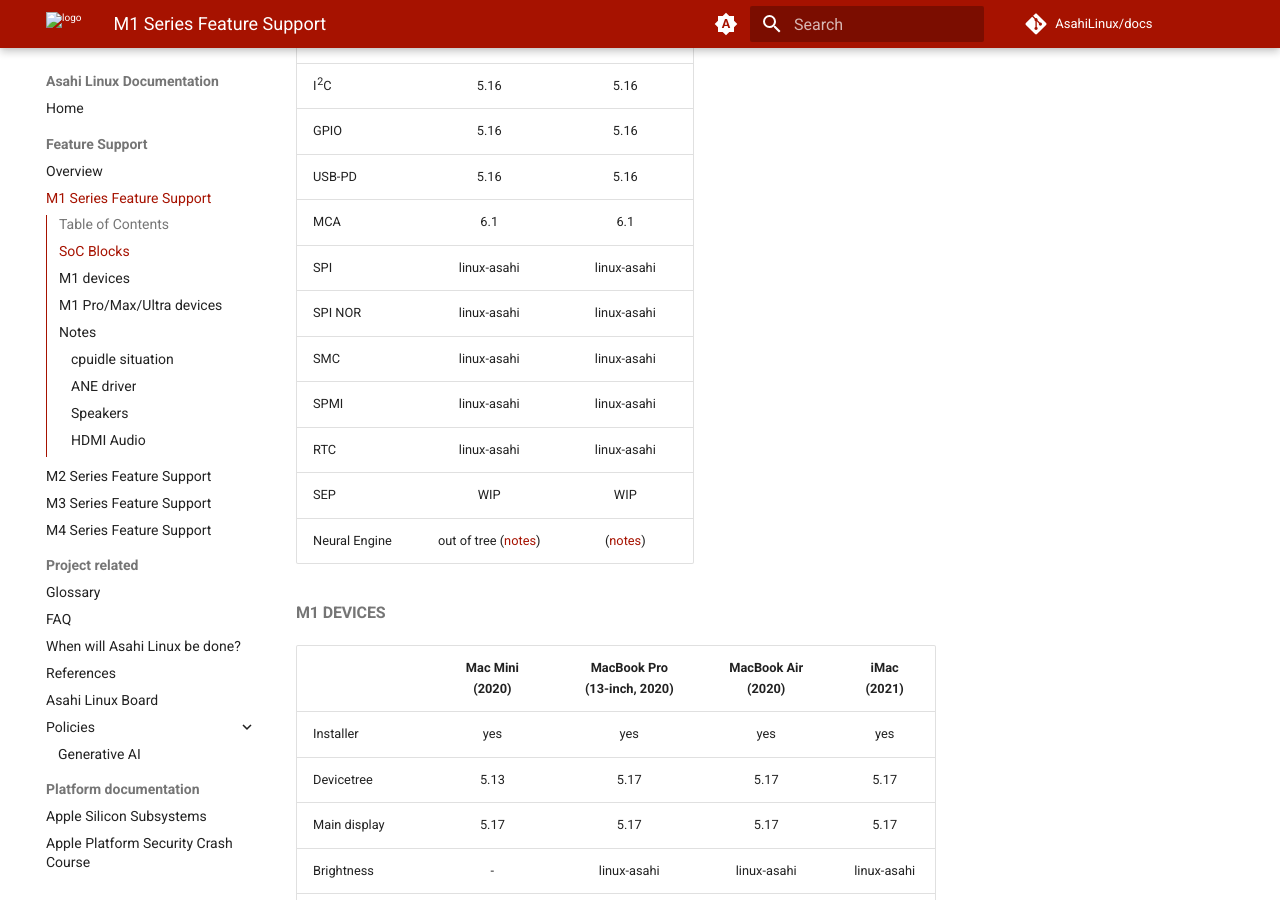
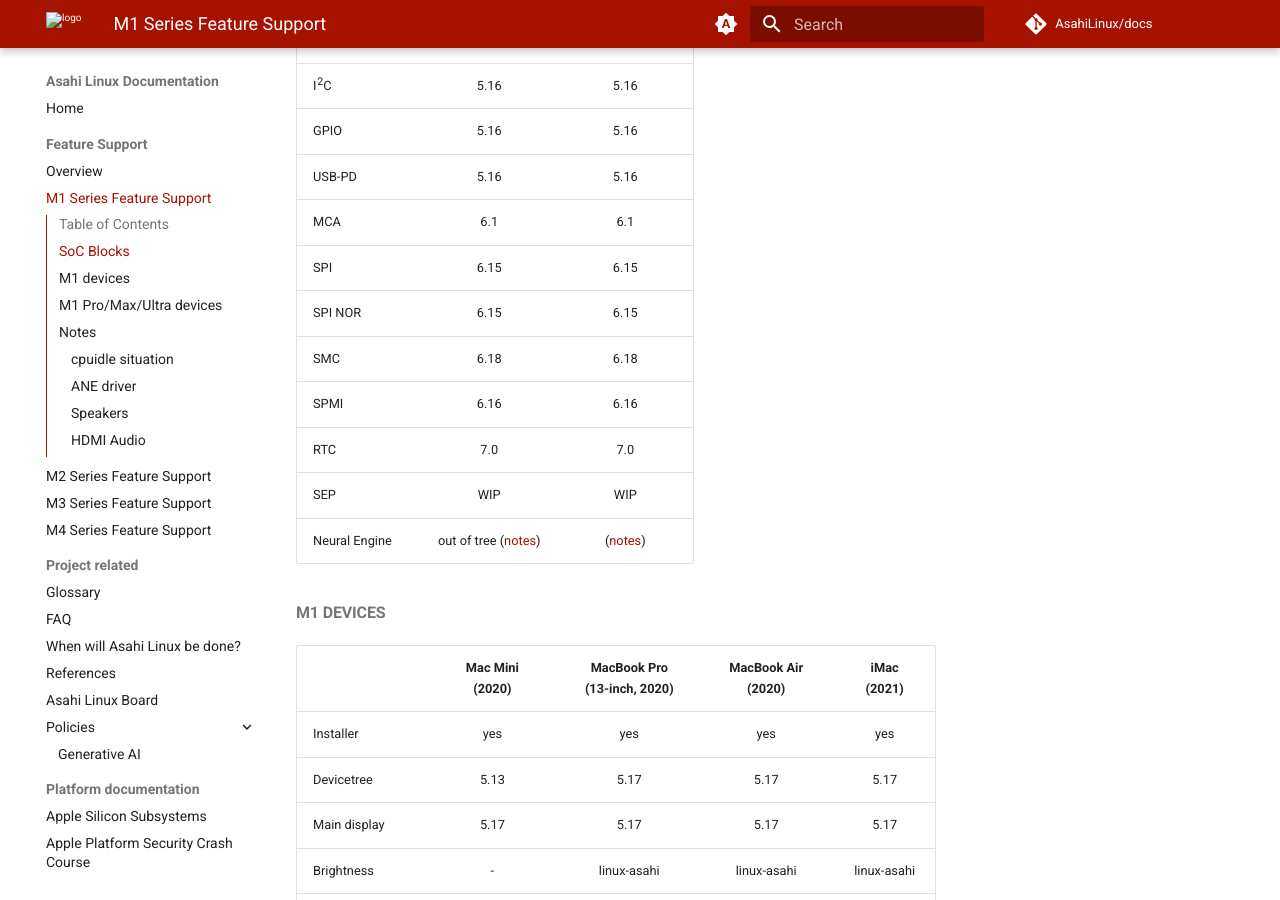
Before and after one commit to AsahiLinux/docs, an MkDocs documentation site: the page built from docs/platform/feature-support/m1.md, in a window 1280 px wide and 900 px high, scrolled down 1711 px. Built offline with MkDocs 1.6.1 and Material for MkDocs 9.7.7, drawn with Linux system fonts in a browser that asks for light colours; comment, search, counter and statistics services are not loaded; some of the changed text lies outside the part shown.

Commit message:
platform: feature-support: m1: Update some features
We haven't been going through and updating this as we've upstreamed stuff.
Update some SoC blocks and device-specific features with the latest info.

Signed-off-by: James Calligeros <jcalligeros99@gmail.com>

```diff
--- a/docs/platform/feature-support/m1.md
+++ b/docs/platform/feature-support/m1.md
@@ -25,8 +25,8 @@
 |                  | M1<br>(T8103)        | M1 Pro/Max/Ultra<br>(T600x) |
 |------------------|:--------------------:|:---------------------------:|
 | DCP              | linux-asahi          | linux-asahi                 |
-| USB2 (TB ports)  | linux-asahi          | linux-asahi                 |
-| USB3 (TB ports)  | linux-asahi          | linux-asahi                 |
+| USB2 (TB ports)  | 7.0                  | 7.0                         |
+| USB3 (TB ports)  | 7.0                  | 7.0                         |
 | Thunderbolt      | WIP                  | WIP                         |
 | DP Alt Mode      | WIP                  | WIP                         |
 | GPU              | linux-asahi          | linux-asahi                 |
@@ -48,11 +48,11 @@
 | GPIO             | 5.16                 | 5.16                        |
 | USB-PD           | 5.16                 | 5.16                        |
 | MCA              | 6.1                  | 6.1                         |
-| SPI              | linux-asahi          | linux-asahi                 |
-| SPI NOR          | linux-asahi          | linux-asahi                 |
-| SMC              | linux-asahi          | linux-asahi                 |
-| SPMI             | linux-asahi          | linux-asahi                 |
-| RTC              | linux-asahi          | linux-asahi                 |
+| SPI              | 6.15                 | 6.15                        |
+| SPI NOR          | 6.15                 | 6.15                        |
+| SMC              | 6.18                 | 6.18                        |
+| SPMI             | 6.16                 | 6.16                        |
+| RTC              | 7.0                  | 7.0                         |
 | SEP              | WIP                  | WIP                         |
 | Neural Engine    | out of tree ([notes](#ane-driver)) | ([notes](#ane-driver)) |
 
@@ -96,14 +96,14 @@
 | KB backlight       | 6.4                               | -                    |
 | Touchpad           | linux-asahi                       | -                    |
 | Battery info       | linux-asahi                       | -                    |
-| USB-A ports        | -                                 | linux-asahi          |
+| USB-A ports        | -                                 | 6.2                  |
 | WiFi               | 6.1                               | 6.1                  |
 | Bluetooth          | 6.2                               | 6.2                  |
 | 3.5mm jack         | linux-asahi                       | linux-asahi          |
 | Speakers           | linux-asahi ([notes](#speakers))  | linux-asahi ([notes](#speakers)) |
 | SD card slot       | 5.17                              | 5.17                 |
 | 1Gbps Ethernet     | -                                 | -                    |
-| 10Gbps Ethernet    | -                                 | linux-asahi          |
+| 10Gbps Ethernet    | -                                 | 6.2                  |
 | Microphones        | linux-asahi                       | -                    |
 | Webcam             | linux-asahi                       | -                    |
 | Touch Bar          | -                                 | -                    |
```
